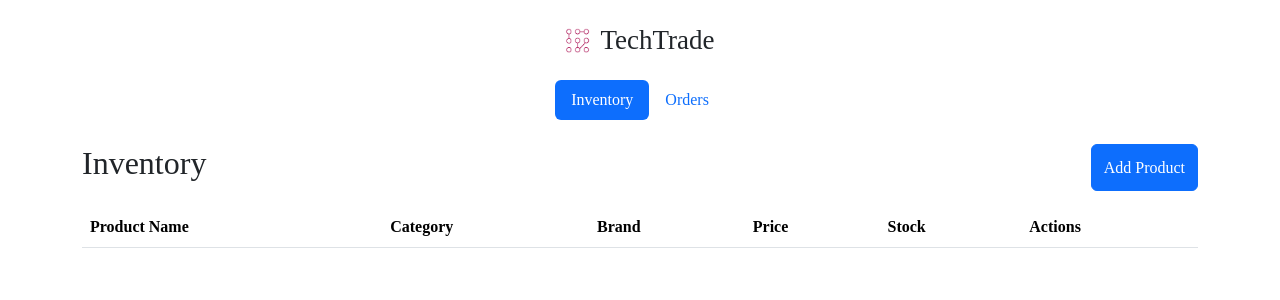
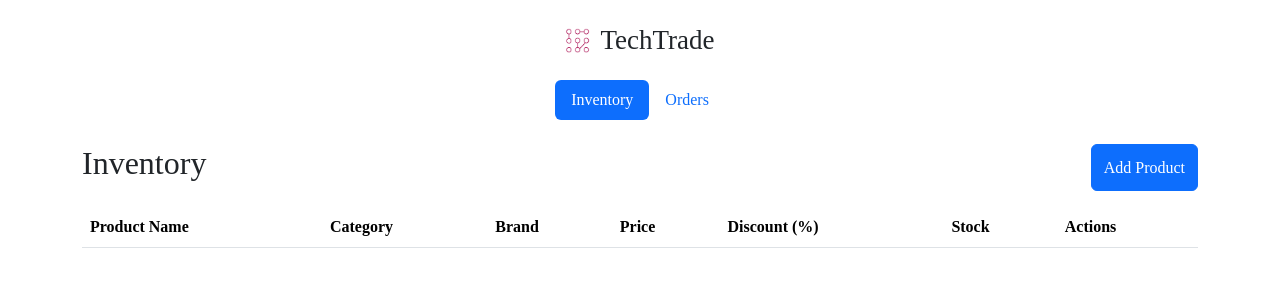
Before and after one commit to jayy-07/techtrade, a PHP site: page /seller/seller_inventory.php in a window 1280 px wide. Shown: the top 300 px of the page. Run offline with PHP 8.4, Linux system fonts and the light colour scheme; the visitor is signed in with stand-in values (Sample User, id 1); data that the repository does not hold is empty.

Commit message:
complete seller products

```diff
--- a/actions/update_seller_product.php
+++ b/actions/update_seller_product.php
@@ -2,7 +2,8 @@
 require_once '../controllers/SellerProductController.php';
 require_once '../settings/core.php';
 
-function log_error($error_message) {
+function log_error($error_message)
+{
     $error_log_file = '../error/php-error.log';
     $log_message = date('Y-m-d H:i:s') . ' - ' . $error_message . PHP_EOL;
     error_log($log_message, 3, $error_log_file);
@@ -27,6 +28,7 @@ if ($_SERVER['REQUEST_METHOD'] === 'POST') {
                 'brand_name' => $product['brand_name'],
                 'price' => $product['price'],
                 'stock_quantity' => $product['stock_quantity'],
+                'discount' => $product['discount'], // Include discount in response
                 'action' => 'edit'
             ];
 
@@ -39,4 +41,3 @@ if ($_SERVER['REQUEST_METHOD'] === 'POST') {
         echo json_encode(['success' => false, 'message' => 'An error occurred.']);
     }
 }
-?>
--- a/classes/Product.php
+++ b/classes/Product.php
@@ -63,10 +63,10 @@ class Product extends db_connection
 
     public function get_seller_products($seller_id)
     {
-        $sql = "SELECT p.product_id, p.name AS product_name, c.name AS category_name, b.name AS brand_name, sp.price, sp.stock_quantity, p.description
+        $sql = "SELECT p.product_id, p.name AS product_name, c.name AS category_name, b.name AS brand_name, sp.price, sp.stock_quantity, p.description, sp.discount
             FROM products p
             JOIN sellers_products sp ON p.product_id = sp.product_id
-            JOIN categories c ON p.category_id = c.category_id  -- Changed c.id to c.category_id
+            JOIN categories c ON p.category_id = c.category_id
             JOIN brands b ON p.brand_id = b.brand_id
             WHERE sp.seller_id = '$seller_id'";
 
--- a/controllers/sellerProductController.php
+++ b/controllers/sellerProductController.php
@@ -17,6 +17,7 @@ class SellerProductController
         $product_id = $data['product_id'];
         $price = $data['price'];
         $stock_quantity = $data['stock_quantity'];
+        $discount = isset($data['discount']) ? $data['discount'] : 0.00;
 
         // Validate price and stock quantity
         if (!is_numeric($price) || $price <= 0) {
@@ -26,7 +27,7 @@ class SellerProductController
             return "Stock quantity must be a positive integer.";
         }
 
-        if ($this->sellerProduct->add_product($seller_id, $product_id, $price, $stock_quantity)) {
+        if ($this->sellerProduct->add_product($seller_id, $product_id, $price, $stock_quantity, $discount)) {
             return "Product added to inventory successfully!";
         } else {
             return "Failed to add product to inventory.";
@@ -39,6 +40,7 @@ class SellerProductController
         $product_id = $data['product_id'];
         $price = $data['price'];
         $stock_quantity = $data['stock_quantity'];
+        $discount = isset($data['discount']) ? $data['discount'] : 0.00;
 
         // Validate price and stock quantity
         if (!is_numeric($price) || $price <= 0) {
@@ -48,7 +50,7 @@ class SellerProductController
             return "Stock quantity must be a positive integer.";
         }
 
-        if ($this->sellerProduct->update_product($seller_id, $product_id, $price, $stock_quantity)) {
+        if ($this->sellerProduct->update_product($seller_id, $product_id, $price, $stock_quantity, $discount)) {
             return "Product updated successfully!";
         } else {
             return "Failed to update product.";
--- a/seller/seller_inventory.php
+++ b/seller/seller_inventory.php
@@ -25,6 +25,7 @@ $categories = $categoryController->index();
 
 <!DOCTYPE html>
 <html lang="en">
+
 <head>
     <meta charset="UTF-8">
     <meta name="viewport" content="width=device-width, initial-scale=1.0">
@@ -33,6 +34,7 @@ $categories = $categoryController->index();
     <link rel="stylesheet" href="../css/bootstrap.min.css" integrity="sha384-QWTKZyjpPEjISv5WaRU9OFeRpok6YctnYmDr5pNlyT2bRjXh0JMhjY6hW+ALEwIH" crossorigin="anonymous">
     <link href="../css/home.css" rel="stylesheet">
 </head>
+
 <body>
     <div class="container mt-4">
         <h1 class='text-center mb-3'>
@@ -59,7 +61,6 @@ $categories = $categoryController->index();
         </div>
 
         <div id="main-content">
-            <div class="table-responsive">
             <table class="table table-striped">
                 <thead>
                     <tr>
@@ -67,13 +68,13 @@ $categories = $categoryController->index();
                         <th>Category</th>
                         <th>Brand</th>
                         <th>Price</th>
+                        <th>Discount (%)</th>
                         <th>Stock</th>
                         <th>Actions</th>
                     </tr>
                 </thead>
                 <tbody>
                     <?php
-                        // Fetch the seller's products from the database
                     $sellerId = $_SESSION['user_id'];
                     $sellerProducts = $productController->getProduct()->get_seller_products($sellerId);
 
@@ -84,15 +85,15 @@ $categories = $categoryController->index();
                             <td><?= htmlspecialchars($product['category_name']) ?></td>
                             <td><?= htmlspecialchars($product['brand_name']) ?></td>
                             <td><?= htmlspecialchars($product['price']) ?></td>
+                            <td><?= htmlspecialchars($product['discount']) ?></td>
                             <td><?= htmlspecialchars($product['stock_quantity']) ?></td>
                             <td>
                                 <button class="btn btn-primary btn-sm edit-product" data-bs-toggle="modal" data-bs-target="#editProductModal"
                                     data-product-id="<?= $product['product_id'] ?>"
                                     data-product-name="<?= htmlspecialchars($product['product_name']) ?>"
-                                            data-product-category-name="<?= htmlspecialchars($product['category_name']) ?>"
-                                            data-product-brand-name="<?= htmlspecialchars($product['brand_name']) ?>"
                                     data-product-price="<?= htmlspecialchars($product['price']) ?>"
                                     data-product-stock="<?= htmlspecialchars($product['stock_quantity']) ?>"
+                                    data-product-discount="<?= htmlspecialchars($product['discount']) ?>"
                                     data-product-description="<?= htmlspecialchars($product['description']) ?>">
                                     Edit
                                 </button>
@@ -104,7 +105,6 @@ $categories = $categoryController->index();
                     <?php endforeach; ?>
                 </tbody>
             </table>
-            </div>
         </div>
     </div>
 
@@ -134,6 +134,10 @@ $categories = $categoryController->index();
                             <label for="stock_quantity" class="form-label">Stock Quantity</label>
                             <input type="number" class="form-control" id="stock_quantity" name="stock_quantity" required>
                         </div>
+                        <div class="mb-3">
+                            <label for="discount" class="form-label">Discount (%)</label>
+                            <input type="number" class="form-control" id="discount" name="discount" step="0.01" min="0" max="100" value="0">
+                        </div>
                         <p class="text-danger" id="error-message"></p>
                         <button type="submit" class="btn btn-primary" id="saveProduct">Add Product</button>
                     </form>
@@ -159,6 +163,10 @@ $categories = $categoryController->index();
                         <div class="mb-3">
                             <label for="edit_stock_quantity" class="form-label">Stock Quantity</label>
                             <input type="number" class="form-control" id="edit_stock_quantity" name="stock_quantity" required>
+                        </div>
+                        <div class="mb-3">
+                            <label for="edit_discount" class="form-label">Discount (%)</label>
+                            <input type="number" class="form-control" id="edit_discount" name="discount" step="0.01" min="0" max="100">
                         </div>
                         <p class="text-danger" id="error-message"></p>
                         <button type="submit" class="btn btn-primary" id="updateProduct">Update Product</button>
@@ -225,4 +233,5 @@ $categories = $categoryController->index();
         });
     </script>
 </body>
+
 </html>
```
Also changed, not shown: classes/SellerProduct.php (+6 -6 lines), js/seller_inventory.js (+28 -29 lines). Lines whose indentation alone changed are shown as unchanged.
